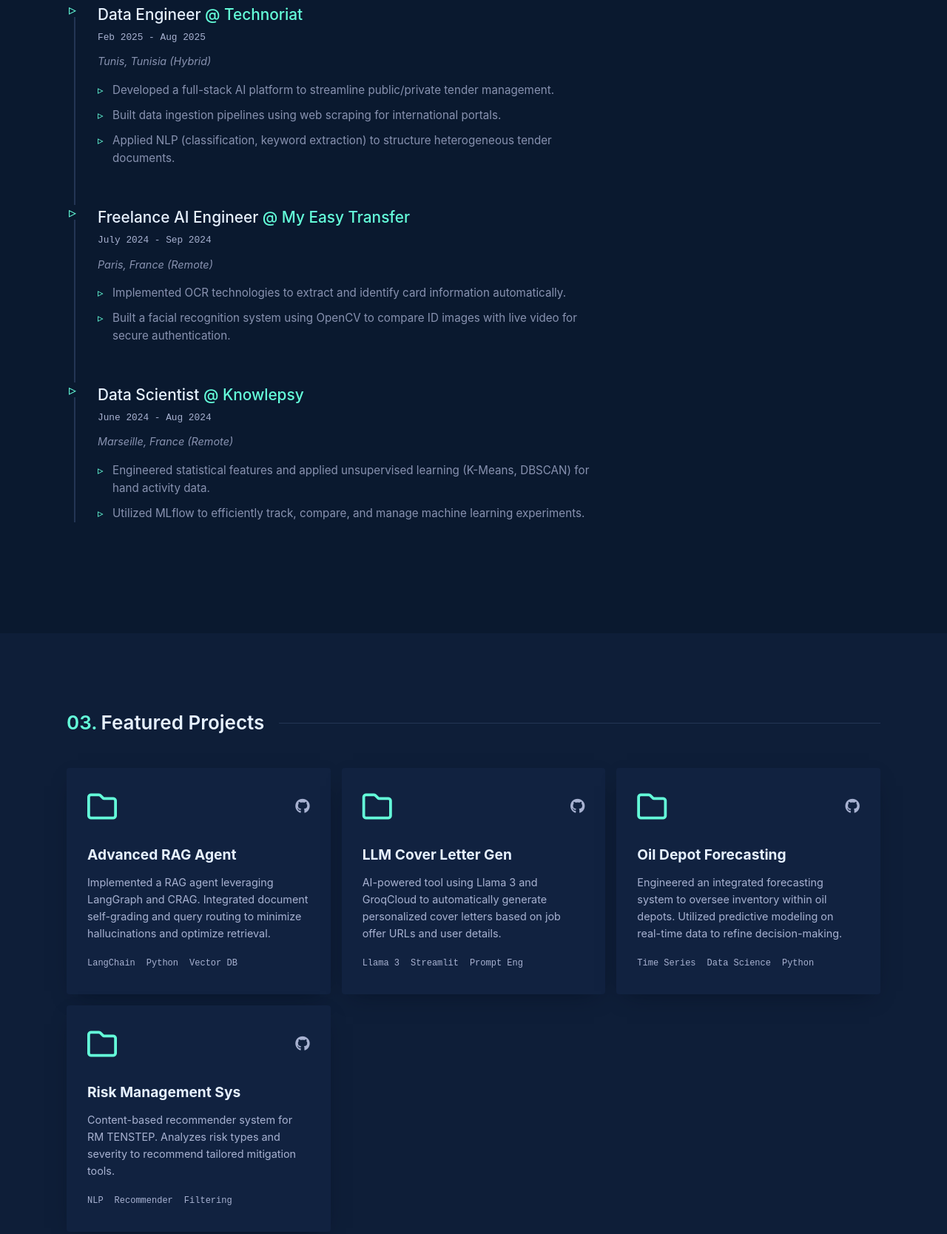
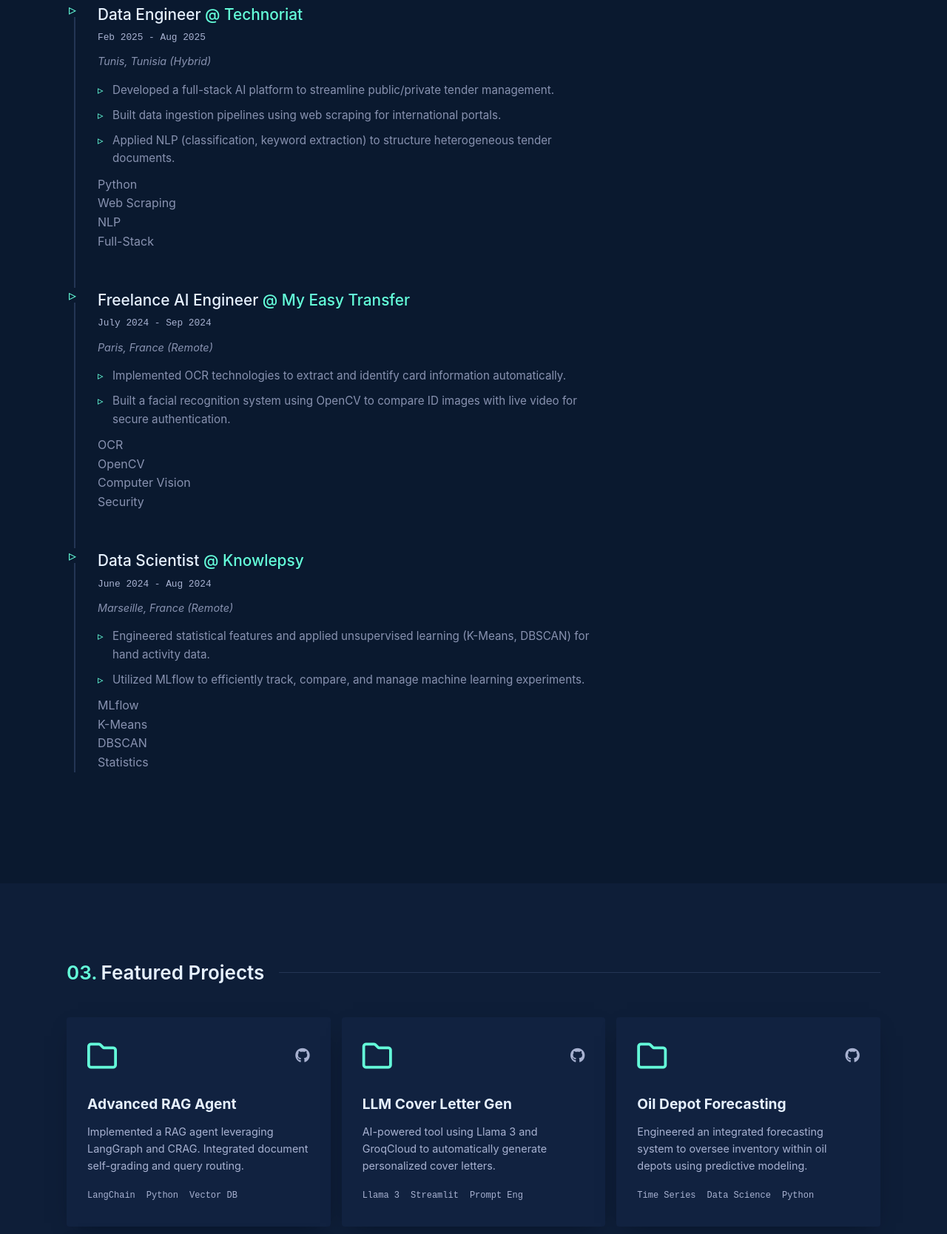
Before and after one commit to hadilmarai/hadilmarai.github.io, a plain HTML site: page index.html in a window 1280 px wide. Shown: the part 979-2647 px from the top of the page at 74% size. Drawn offline with Linux system fonts and the light colour scheme; a web font is replaced by a local one.

Commit message:
Update index.html

```diff
--- a/index.html
+++ b/index.html
@@ -5,17 +5,12 @@
     <meta name="viewport" content="width=device-width, initial-scale=1.0">
     <meta name="description" content="Portfolio of Hadil Marai - Software Engineer specializing in Data Science & AI.">
     <title>Hadil Marai | AI Engineer</title>
-
-    <!-- Icons & Fonts -->
     <link rel="stylesheet" href="https://cdnjs.cloudflare.com/ajax/libs/font-awesome/6.4.0/css/all.min.css">
     <link href="https://fonts.googleapis.com/css2?family=Calibre:wght@300;400;500;600&family=SF+Mono:wght@400&display=swap" rel="stylesheet">
-
-    <!-- Styles -->
     <link rel="stylesheet" href="style.css">
 </head>
 <body>
 
-    <!-- Navigation -->
     <nav class="navbar">
         <div class="container nav-container">
             <a href="#" class="logo">HM<span class="dot">.</span></a>
@@ -25,25 +20,19 @@
                 <li><a href="#projects"><span class="nav-num">03.</span> Projects</a></li>
                 <li><a href="#contact" class="btn-outline">Contact Me</a></li>
             </ul>
-            <div class="hamburger">
-                <i class="fas fa-bars"></i>
-            </div>
+            <div class="hamburger"><i class="fas fa-bars"></i></div>
         </div>
     </nav>
 
-    <!-- Hero Section -->
     <header class="hero" id="about">
         <div class="container hero-layout">
             <div class="hero-content fade-in-up">
                 <span class="mono-heading">Hi, my name is</span>
                 <h1 class="big-heading">Hadil Marai.</h1>
-
-                <!-- Animated Headline -->
                 <h2 class="big-heading text-slate">
                     Building Intelligent <br>
                     <span class="typing-text text-green"></span>
                 </h2>
-
                 <p class="hero-desc">
                     I am a Software Engineer specialized in <strong>Data Science & AI</strong>.
                     From building complex RAG agents to optimizing inventory with predictive modeling,
@@ -54,20 +43,15 @@
                     <a href="https://github.com/hadilmarai" target="_blank" class="btn btn-ghost"><i class="fab fa-github"></i> GitHub</a>
                 </div>
             </div>
-
             <div class="hero-image-wrapper fade-in-up" style="animation-delay: 0.2s;">
-                <div class="img-frame">
-                    <img src="hadil.jpg" alt="Hadil Marai" class="profile-img">
-                </div>
+                <div class="img-frame"><img src="hadil.jpg" alt="Hadil Marai" class="profile-img"></div>
             </div>
         </div>
     </header>
 
-    <!-- Experience Section -->
     <section id="experience" class="section">
         <div class="container">
             <h2 class="section-title"><span class="nav-num">02.</span> Work Experience</h2>
-
             <div class="timeline">
 
                 <!-- Job 1 -->
@@ -82,6 +66,13 @@
                             <li>Developed a full-stack AI platform to streamline public/private tender management.</li>
                             <li>Built data ingestion pipelines using web scraping for international portals.</li>
                             <li>Applied NLP (classification, keyword extraction) to structure heterogeneous tender documents.</li>
+                        </ul>
+                        <!-- ADDED TECH TAGS HERE -->
+                        <ul class="job-tech">
+                            <li>Python</li>
+                            <li>Web Scraping</li>
+                            <li>NLP</li>
+                            <li>Full-Stack</li>
                         </ul>
                     </div>
                 </div>
@@ -98,6 +89,13 @@
                             <li>Implemented OCR technologies to extract and identify card information automatically.</li>
                             <li>Built a facial recognition system using OpenCV to compare ID images with live video for secure authentication.</li>
                         </ul>
+                        <!-- ADDED TECH TAGS HERE -->
+                        <ul class="job-tech">
+                            <li>OCR</li>
+                            <li>OpenCV</li>
+                            <li>Computer Vision</li>
+                            <li>Security</li>
+                        </ul>
                     </div>
                 </div>
 
@@ -113,6 +111,13 @@
                             <li>Engineered statistical features and applied unsupervised learning (K-Means, DBSCAN) for hand activity data.</li>
                             <li>Utilized MLflow to efficiently track, compare, and manage machine learning experiments.</li>
                         </ul>
+                        <!-- ADDED TECH TAGS HERE -->
+                        <ul class="job-tech">
+                            <li>MLflow</li>
+                            <li>K-Means</li>
+                            <li>DBSCAN</li>
+                            <li>Statistics</li>
+                        </ul>
                     </div>
                 </div>
 
@@ -120,23 +125,19 @@
         </div>
     </section>
 
-    <!-- Projects Section -->
     <section id="projects" class="section bg-light-navy">
         <div class="container">
             <h2 class="section-title"><span class="nav-num">03.</span> Featured Projects</h2>
             <div class="projects-grid">
 
-                <!-- Project 1 -->
                 <div class="project-card hidden">
                     <div class="card-top">
                         <i class="far fa-folder folder-icon"></i>
-                        <div class="card-links">
-                            <a href="#" target="_blank"><i class="fab fa-github"></i></a>
-                        </div>
+                        <div class="card-links"><a href="#" target="_blank"><i class="fab fa-github"></i></a></div>
                     </div>
                     <h3 class="card-title">Advanced RAG Agent</h3>
                     <div class="card-desc">
-                        <p>Implemented a RAG agent leveraging LangGraph and CRAG. Integrated document self-grading and query routing to minimize hallucinations and optimize retrieval.</p>
+                        <p>Implemented a RAG agent leveraging LangGraph and CRAG. Integrated document self-grading and query routing.</p>
                     </div>
                     <ul class="card-tech">
                         <li>LangChain</li>
@@ -145,17 +146,14 @@
                     </ul>
                 </div>
 
-                <!-- Project 2 -->
                 <div class="project-card hidden">
                     <div class="card-top">
                         <i class="far fa-folder folder-icon"></i>
-                        <div class="card-links">
-                            <a href="#" target="_blank"><i class="fab fa-github"></i></a>
-                        </div>
+                        <div class="card-links"><a href="#" target="_blank"><i class="fab fa-github"></i></a></div>
                     </div>
                     <h3 class="card-title">LLM Cover Letter Gen</h3>
                     <div class="card-desc">
-                        <p>AI-powered tool using Llama 3 and GroqCloud to automatically generate personalized cover letters based on job offer URLs and user details.</p>
+                        <p>AI-powered tool using Llama 3 and GroqCloud to automatically generate personalized cover letters.</p>
                     </div>
                     <ul class="card-tech">
                         <li>Llama 3</li>
@@ -164,17 +162,14 @@
                     </ul>
                 </div>
 
-                <!-- Project 3 -->
                 <div class="project-card hidden">
                     <div class="card-top">
                         <i class="far fa-folder folder-icon"></i>
-                        <div class="card-links">
-                            <a href="#" target="_blank"><i class="fab fa-github"></i></a>
-                        </div>
+                        <div class="card-links"><a href="#" target="_blank"><i class="fab fa-github"></i></a></div>
                     </div>
                     <h3 class="card-title">Oil Depot Forecasting</h3>
                     <div class="card-desc">
-                        <p>Engineered an integrated forecasting system to oversee inventory within oil depots. Utilized predictive modeling on real-time data to refine decision-making.</p>
+                        <p>Engineered an integrated forecasting system to oversee inventory within oil depots using predictive modeling.</p>
                     </div>
                     <ul class="card-tech">
                         <li>Time Series</li>
@@ -183,17 +178,14 @@
                     </ul>
                 </div>
 
-                <!-- Project 4 -->
                 <div class="project-card hidden">
                     <div class="card-top">
                         <i class="far fa-folder folder-icon"></i>
-                        <div class="card-links">
-                            <a href="#" target="_blank"><i class="fab fa-github"></i></a>
-                        </div>
+                        <div class="card-links"><a href="#" target="_blank"><i class="fab fa-github"></i></a></div>
                     </div>
                     <h3 class="card-title">Risk Management Sys</h3>
                     <div class="card-desc">
-                        <p>Content-based recommender system for RM TENSTEP. Analyzes risk types and severity to recommend tailored mitigation tools.</p>
+                        <p>Content-based recommender system for RM TENSTEP. Analyzes risk types to recommend mitigation tools.</p>
                     </div>
                     <ul class="card-tech">
                         <li>NLP</li>
@@ -206,7 +198,6 @@
         </div>
     </section>
 
-    <!-- Skills Compact Section -->
     <section id="skills" class="section">
         <div class="container text-center">
             <h2 class="section-title center-line">Technical Skills</h2>
@@ -227,13 +218,11 @@
         </div>
     </section>
 
-    <!-- Footer -->
     <footer id="contact">
         <div class="container footer-content">
             <h3>Let's Build Something Amazing.</h3>
             <p>I am currently looking for new opportunities. My inbox is always open.</p>
             <a href="mailto:hadil.marai@esprit.tn" class="btn btn-primary big-btn">Say Hello</a>
-
             <div class="socials">
                 <a href="https://www.linkedin.com/in/hadil-marai-728717202/"><i class="fab fa-linkedin"></i></a>
                 <a href="https://github.com/hadilmarai"><i class="fab fa-github"></i></a>
```
